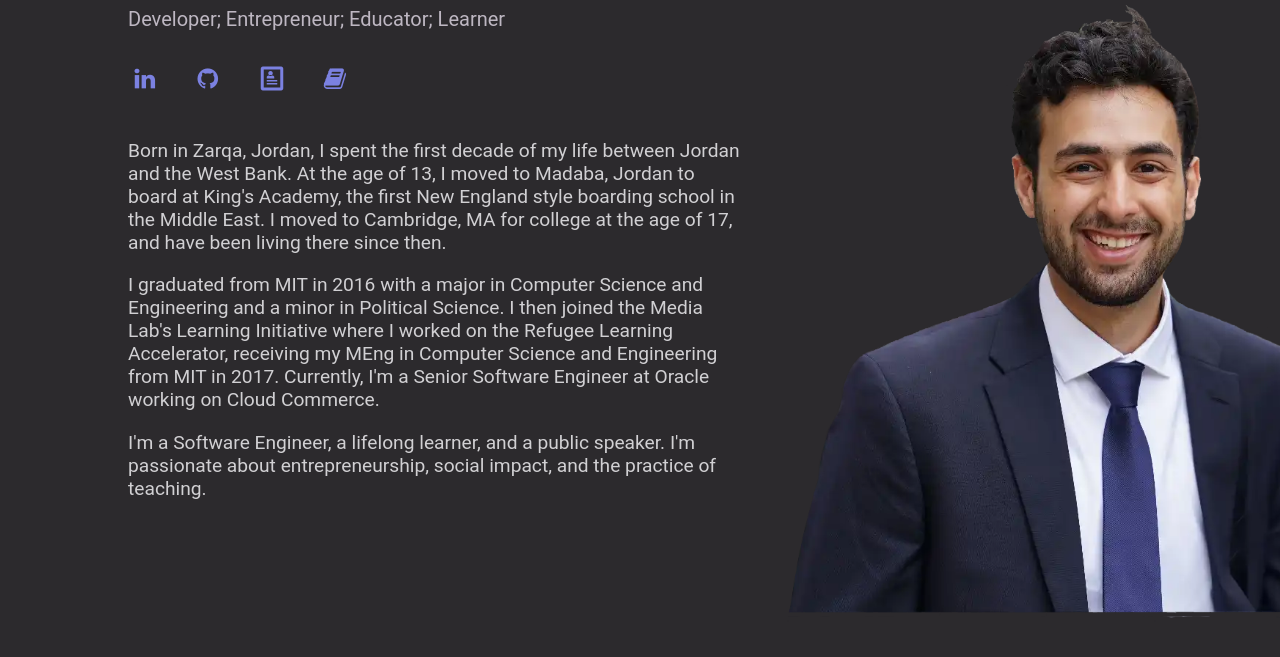
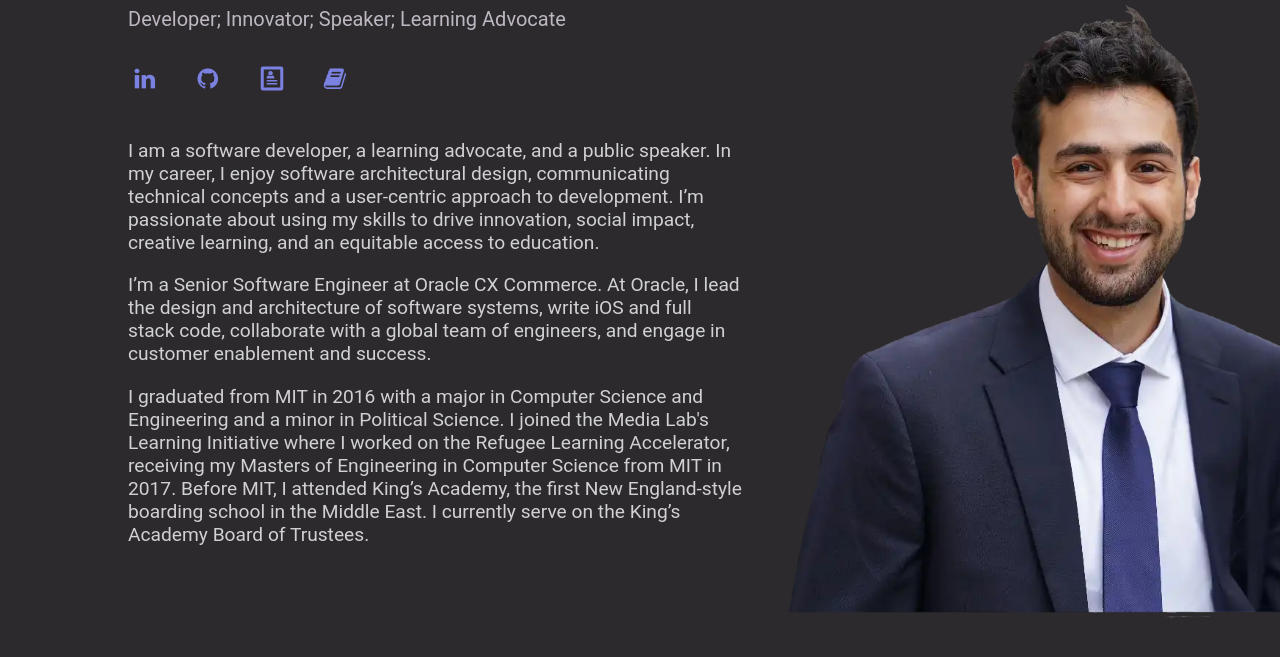
Before and after one commit to nooralasa/nooralasa.github.io, a plain HTML site: page index.html in a window 1280 px wide. Shown: the part 143-800 px from the top of the page. Drawn offline with nearby package versions, Linux system fonts and the light colour scheme.

Commit message:
Edit Home Page Content

```diff
--- a/index.html
+++ b/index.html
@@ -75,7 +75,7 @@
 			</label>
 			<header class="bp-header cf">
 				<h1 class="bp-header__title">Noor Eddin Amer</h1>
-				<h2 class="bp-header__desc">Developer; Entrepreneur; Educator; Learner</h2>
+				<h2 class="bp-header__desc">Developer; Innovator; Speaker; Learning Advocate</h2>
 				<nav class="bp-nav">
 					<a target="_blank" class="bp-nav__item" href="https://www.linkedin.com/in/nooralasa/" data-info="LinkedIn"><div class="nav-icon icomoon linkedin"></div><span>LinkedIn</span></a>
 					<a target="_blank" class="bp-nav__item" href="https://github.com/nooralasa/" data-info="Github"><div class="nav-icon icomoon github"></div><span>Github</span></a>
@@ -85,17 +85,20 @@
 			</header>
 			<div class="about">
 				<p class="info">
-					Born in Zarqa, Jordan, I spent the first decade of my life between Jordan and the West Bank.
-					At the age of 13, I moved to Madaba, Jordan to board at King's Academy, the first New England style boarding school in the Middle East.
-					I moved to Cambridge, MA for college at the age of 17, and have been living there since then.
+					I am a software developer, a learning advocate, and a public speaker. In my career, I enjoy software architectural
+					design, communicating technical concepts and a user-centric approach to development. I’m passionate about using my
+					skills to drive innovation, social impact, creative learning, and an equitable access to education.
 				</p>
 				<p class="info">
-					I graduated from MIT in 2016 with a major in Computer Science and Engineering and a minor in Political Science.
-					I then joined the Media Lab's Learning Initiative where I worked on the Refugee Learning Accelerator, receiving my MEng in Computer Science and Engineering from MIT in 2017.
-					Currently, I'm a Senior Software Engineer at Oracle working on Cloud Commerce.
+					I’m a Senior Software Engineer at Oracle CX Commerce. At Oracle, I lead the design and architecture of software systems,
+					write iOS and full stack code, collaborate with a global team of engineers, and engage in customer enablement and
+					success.
 				</p>
 				<p class="info">
-					I'm a Software Engineer, a lifelong learner, and a public speaker. I'm passionate about entrepreneurship, social impact, and the practice of teaching.
+					I graduated from MIT in 2016 with a major in Computer Science and Engineering and a minor in Political Science. I joined
+					the Media Lab's Learning Initiative where I worked on the Refugee Learning Accelerator, receiving my Masters of
+					Engineering in Computer Science from MIT in 2017. Before MIT, I attended King’s Academy, the first New England-style
+					boarding school in the Middle East. I currently serve on the King’s Academy Board of Trustees.
 				</p>
 			</div>
 			<picture>
```
